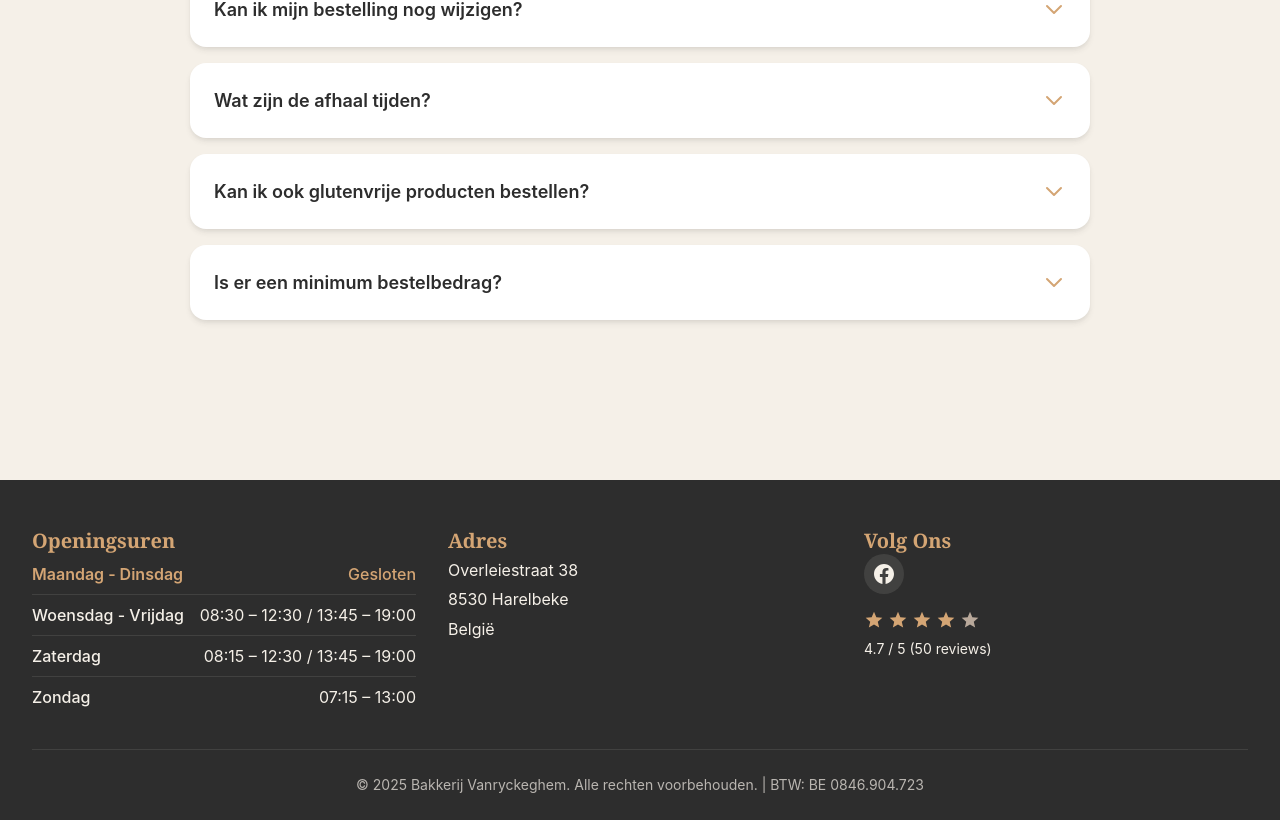
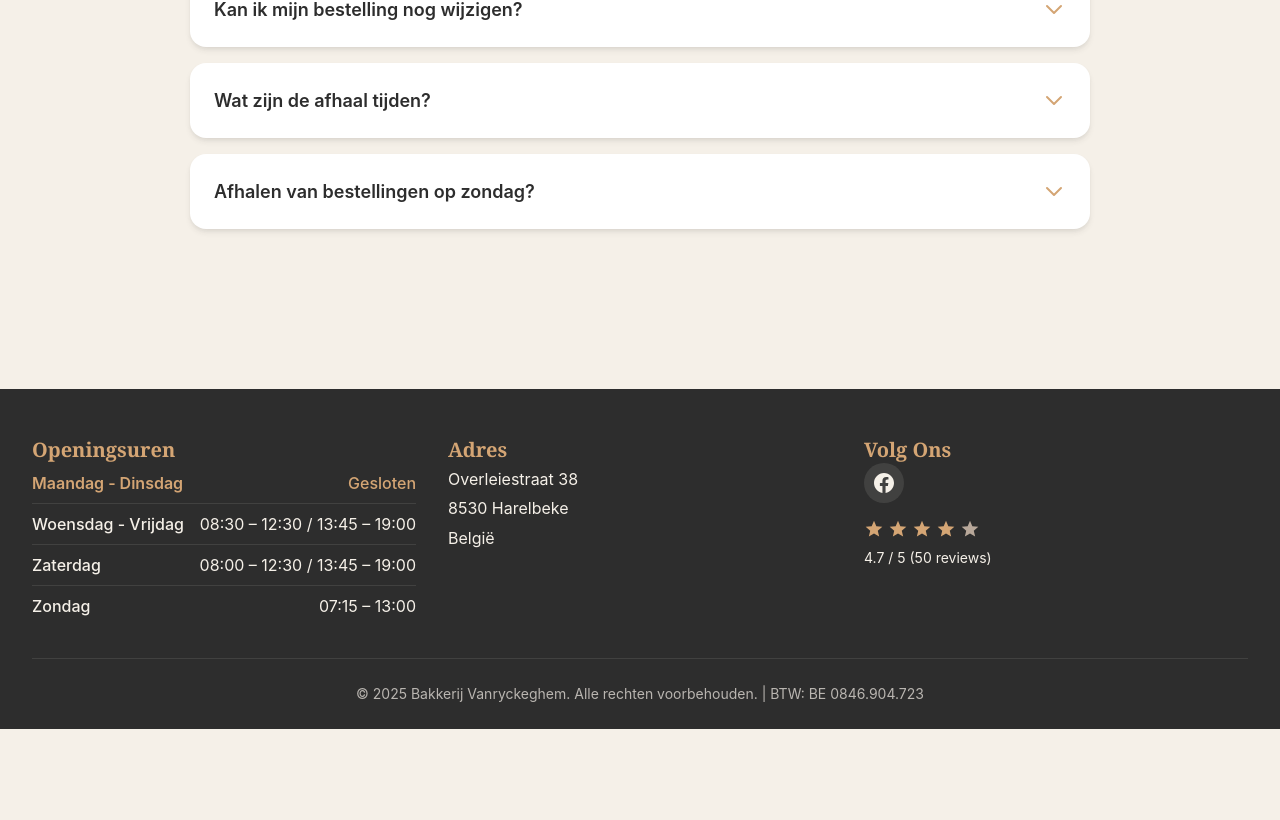
Before and after one commit to SanderVanryckeghem/bakkerij_vanryckeghem, an Angular app in the folder bakkerij_vanryckeghem/: page / in a window 1280 px wide. Shown: the part 1612-2432 px from the top of the page. After the commit the page ends 2341 px from the top, so only its background shows below. Built offline with nearby package versions, Linux system fonts and the light colour scheme.

Commit message:
Update website info to requests by client

```diff
--- a/bakkerij_vanryckeghem/src/app/app.ts
+++ b/bakkerij_vanryckeghem/src/app/app.ts
@@ -36,14 +36,13 @@ export class App {
 
     const openingHours = this.contentService.openingHours();
 
-    const structuredData = {
+    const structuredData: Record<string, unknown> = {
       '@context': 'https://schema.org',
       '@type': 'Bakery',
       'name': bakeryInfo.name,
       'description': bakeryInfo.description,
       'url': 'https://www.bakkerijvanryckeghem.be',
       'telephone': bakeryInfo.contact.phone,
-      'email': bakeryInfo.contact.email,
       'address': {
         '@type': 'PostalAddress',
         'streetAddress': `${bakeryInfo.contact.address.street} ${bakeryInfo.contact.address.number}`,
@@ -70,6 +69,10 @@ export class App {
       ] : []
     };
 
+    if (bakeryInfo.contact.email) {
+      structuredData['email'] = bakeryInfo.contact.email;
+    }
+
     this.seoService.addStructuredData(structuredData);
   });
 
--- a/bakkerij_vanryckeghem/src/app/features/contact/contact/contact.ts
+++ b/bakkerij_vanryckeghem/src/app/features/contact/contact/contact.ts
@@ -19,7 +19,7 @@ export class Contact implements OnInit {
     const info = this.bakeryInfo();
     if (!info) return [];
 
-    return [
+    const contacts = [
       {
         type: 'address',
         label: 'Adres',
@@ -33,15 +33,20 @@ export class Contact implements OnInit {
         value: info.contact.phone,
         icon: 'M6.62 10.79c1.44 2.83 3.76 5.14 6.59 6.59l2.2-2.2c.27-.27.67-.36 1.02-.24 1.12.37 2.33.57 3.57.57.55 0 1 .45 1 1V20c0 .55-.45 1-1 1-9.39 0-17-7.61-17-17 0-.55.45-1 1-1h3.5c.55 0 1 .45 1 1 0 1.25.2 2.45.57 3.57.11.35.03.74-.25 1.02l-2.2 2.2z',
         link: `tel:${info.contact.phone.replace(/\s/g, '')}`
-      },
-      {
+      }
+    ];
+
+    if (info.contact.email) {
+      contacts.push({
         type: 'email',
         label: 'E-mail',
         value: info.contact.email,
         icon: 'M20 4H4c-1.1 0-1.99.9-1.99 2L2 18c0 1.1.9 2 2 2h16c1.1 0 2-.9 2-2V6c0-1.1-.9-2-2-2zm0 4l-8 5-8-5V6l8 5 8-5v2z',
         link: `mailto:${info.contact.email}`
-      }
-    ];
+      });
+    }
+
+    return contacts;
   });
 
   openingHours = computed(() => {
--- a/bakkerij_vanryckeghem/src/app/shared/models/bakery-info.model.ts
+++ b/bakkerij_vanryckeghem/src/app/shared/models/bakery-info.model.ts
@@ -10,7 +10,7 @@ export interface Address {
 
 export interface ContactInfo {
   phone: string;
-  email: string;
+  email?: string;
   address: Address;
 }
 
--- a/bakkerij_vanryckeghem/src/assets/data/bakery-info.json
+++ b/bakkerij_vanryckeghem/src/assets/data/bakery-info.json
@@ -3,8 +3,7 @@
   "description": "Ambachtelijke bakkerij sinds 1923, waar traditie en kwaliteit samenkomen",
   "vatNumber": "BE 0846.904.723",
   "contact": {
-    "phone": "056 71 23 45",
-    "email": "info@bakkerijvanryckeghem.be",
+    "phone": "056 71 33 31",
     "address": {
       "street": "Overleiestraat",
       "number": "38",
--- a/bakkerij_vanryckeghem/src/assets/data/faq.json
+++ b/bakkerij_vanryckeghem/src/assets/data/faq.json
@@ -1,22 +1,18 @@
 [
   {
     "question": "Hoe lang op voorhand moet ik bestellen?",
-    "answer": "Voor dagelijkse producten zoals brood raden we aan om minstens een dag op voorhand te bestellen. Voor speciale bestellingen zoals taarten of grote hoeveelheden vragen we om minimaal 48 uur op voorhand contact met ons op te nemen."
+    "answer": "Voor dagelijkse producten zoals brood raden we aan om minstens een dag op voorhand te bestellen. Voor speciale bestellingen of grote hoeveelheden vragen we om minimaal een week op voorhand contact met ons op te nemen."
   },
   {
     "question": "Kan ik mijn bestelling nog wijzigen?",
-    "answer": "U kunt uw bestelling wijzigen tot 24 uur voor het afhaaltijdstip. Neem hiervoor contact met ons op via telefoon of kom langs in de winkel. We helpen u graag verder."
+    "answer": "U kunt de meeste bestelling wijzigen tot 24 uur voor het afhaaltijdstip. Neem hiervoor contact met ons op via telefoon of kom langs in de winkel. We helpen u graag verder."
   },
   {
     "question": "Wat zijn de afhaal tijden?",
-    "answer": "U kunt uw bestelling afhalen tijdens onze openingsuren: Dinsdag t/m vrijdag van 07:00 - 18:00, zaterdag van 07:00 - 16:00 en zondag van 07:00 - 13:00. Op maandag zijn we gesloten."
+    "answer": "Bij het plaatsen van uw bestelling wordt er een tijdstip meegegeven."
   },
   {
-    "question": "Kan ik ook glutenvrije producten bestellen?",
-    "answer": "Ja, we hebben een selectie glutenvrije producten beschikbaar. Gelieve dit wel op voorhand door te geven bij uw bestelling, zodat we de beschikbaarheid kunnen garanderen."
-  },
-  {
-    "question": "Is er een minimum bestelbedrag?",
-    "answer": "Nee, er is geen minimum bestelbedrag. U kunt bij ons al een enkel broodje bestellen. Voor grote bestellingen bieden we graag een aangepaste service."
+    "question": "Afhalen van bestellingen op zondag?",
+    "answer": "Heeft u uw bestelling vooraf betaald? Dan kan u deze op zondag eenvoudig afhalen aan de zijdeur. Moet u nog betalen? Dan bent u welkom in de winkel om uw bestelling af te halen."
   }
 ]
--- a/bakkerij_vanryckeghem/src/assets/data/opening-hours.json
+++ b/bakkerij_vanryckeghem/src/assets/data/opening-hours.json
@@ -23,7 +23,7 @@
   },
   {
     "day": "Zaterdag",
-    "hours": "08:15 – 12:30 / 13:45 – 19:00"
+    "hours": "08:00 – 12:30 / 13:45 – 19:00"
   },
   {
     "day": "Zondag",
```
